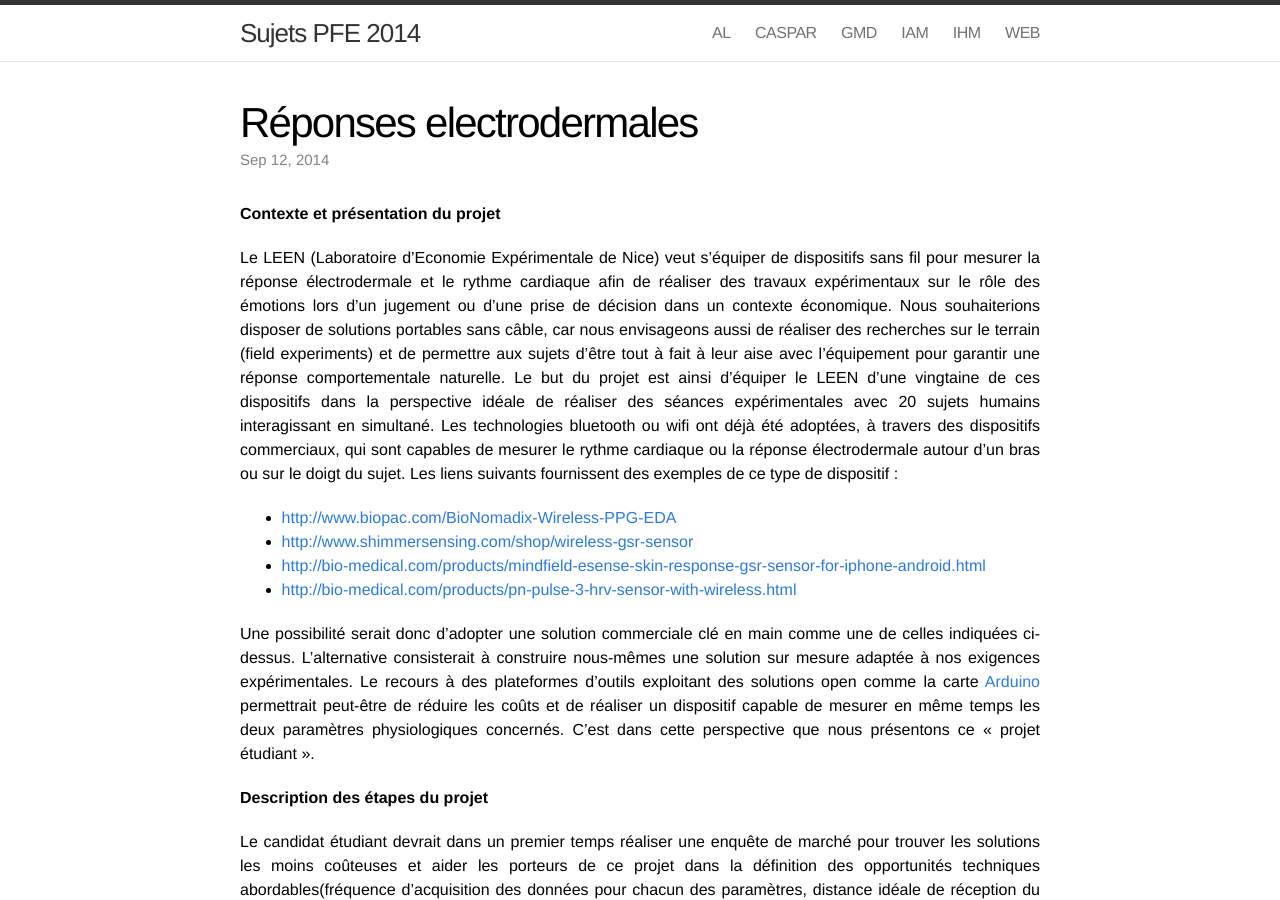
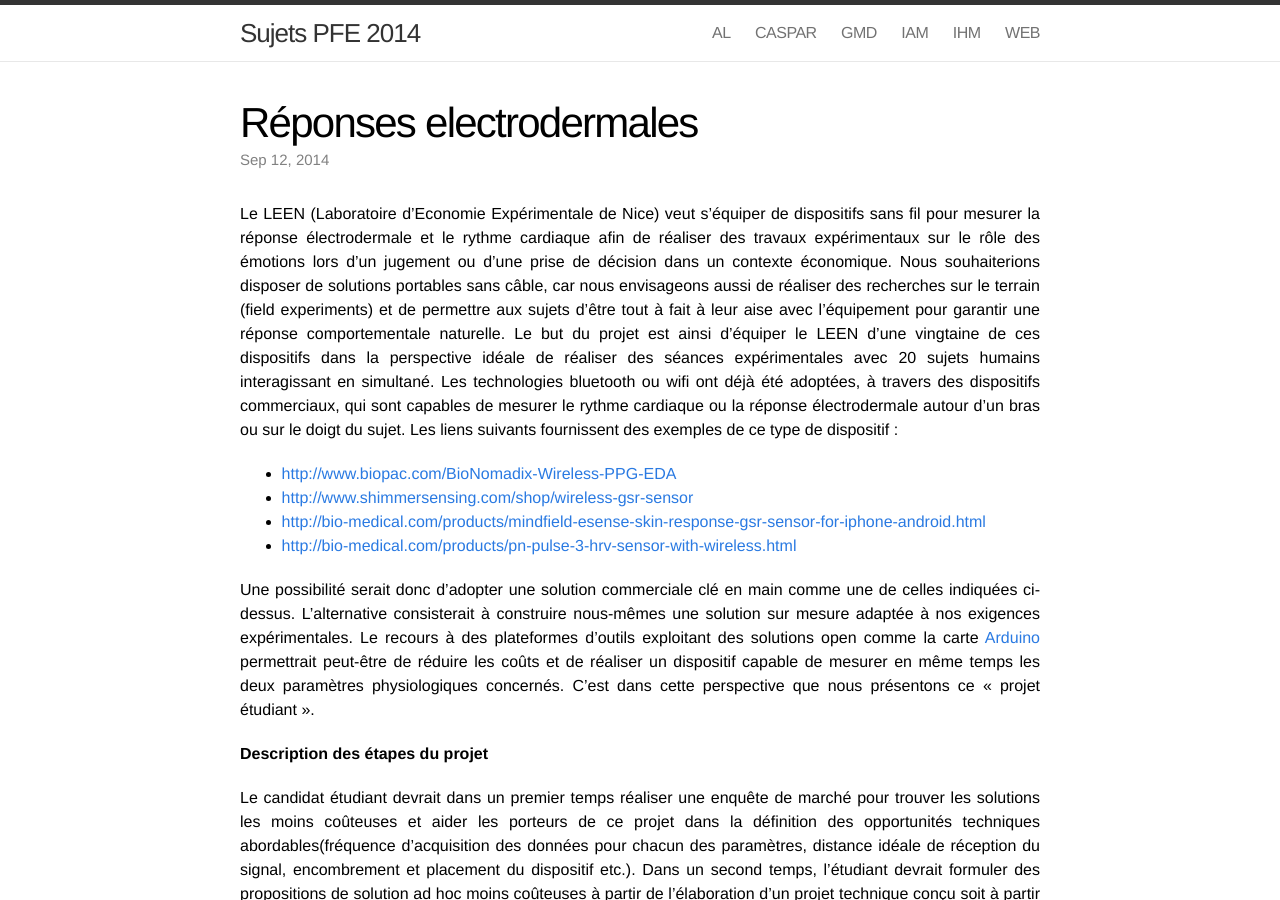
Before and after one commit to gmolines/pfe, a Jekyll site: the page built from _posts/2014-09-12-Y1415-S011.markdown, in a window 1280 px wide and 900 px high. Built offline with Jekyll 4.4.1, drawn with Linux system fonts in a browser that asks for light colours.

Commit message:
Update 2014-09-12-Y1415-S011.markdown

```diff
--- a/_posts/2014-09-12-Y1415-S011.markdown
+++ b/_posts/2014-09-12-Y1415-S011.markdown
@@ -7,8 +7,6 @@ pid: Y1415-S011
 type: Engineering
 contact: Pierre Garrouste
 ---
-
-**Contexte et présentation du projet**
 
 Le LEEN (Laboratoire d’Economie Expérimentale de Nice) veut s’équiper de dispositifs sans fil pour mesurer la réponse électrodermale et le rythme cardiaque  afin de réaliser des travaux expérimentaux sur le rôle des émotions lors d’un jugement ou d’une prise de décision dans un contexte économique. Nous souhaiterions disposer de solutions portables sans câble, car nous envisageons aussi de réaliser des recherches sur le terrain (field experiments) et de permettre aux sujets d’être tout à fait à leur aise avec l’équipement pour garantir une réponse comportementale naturelle.
 Le but du projet est ainsi d’équiper le LEEN d’une vingtaine de ces dispositifs dans la perspective idéale de réaliser des séances expérimentales avec 20 sujets humains interagissant en simultané.
```
